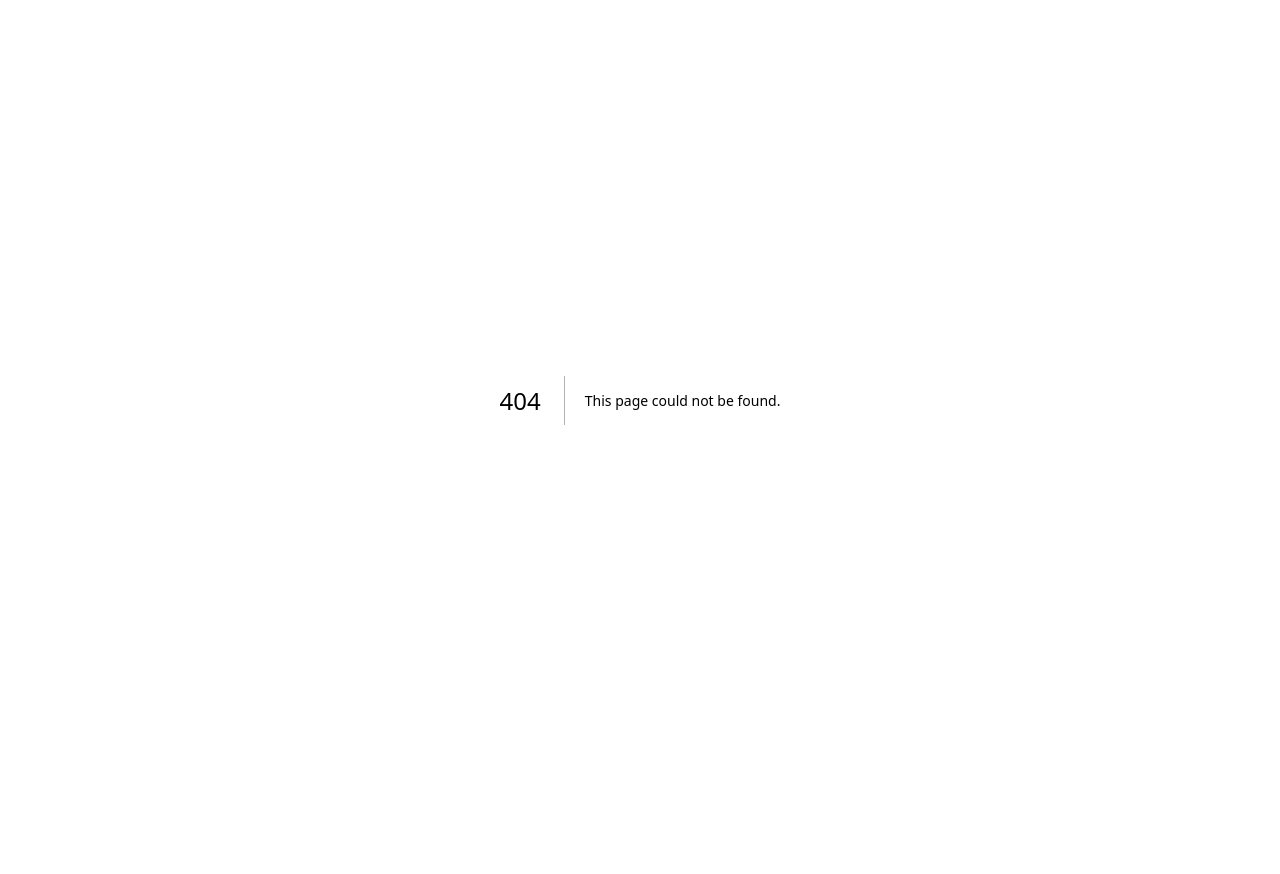
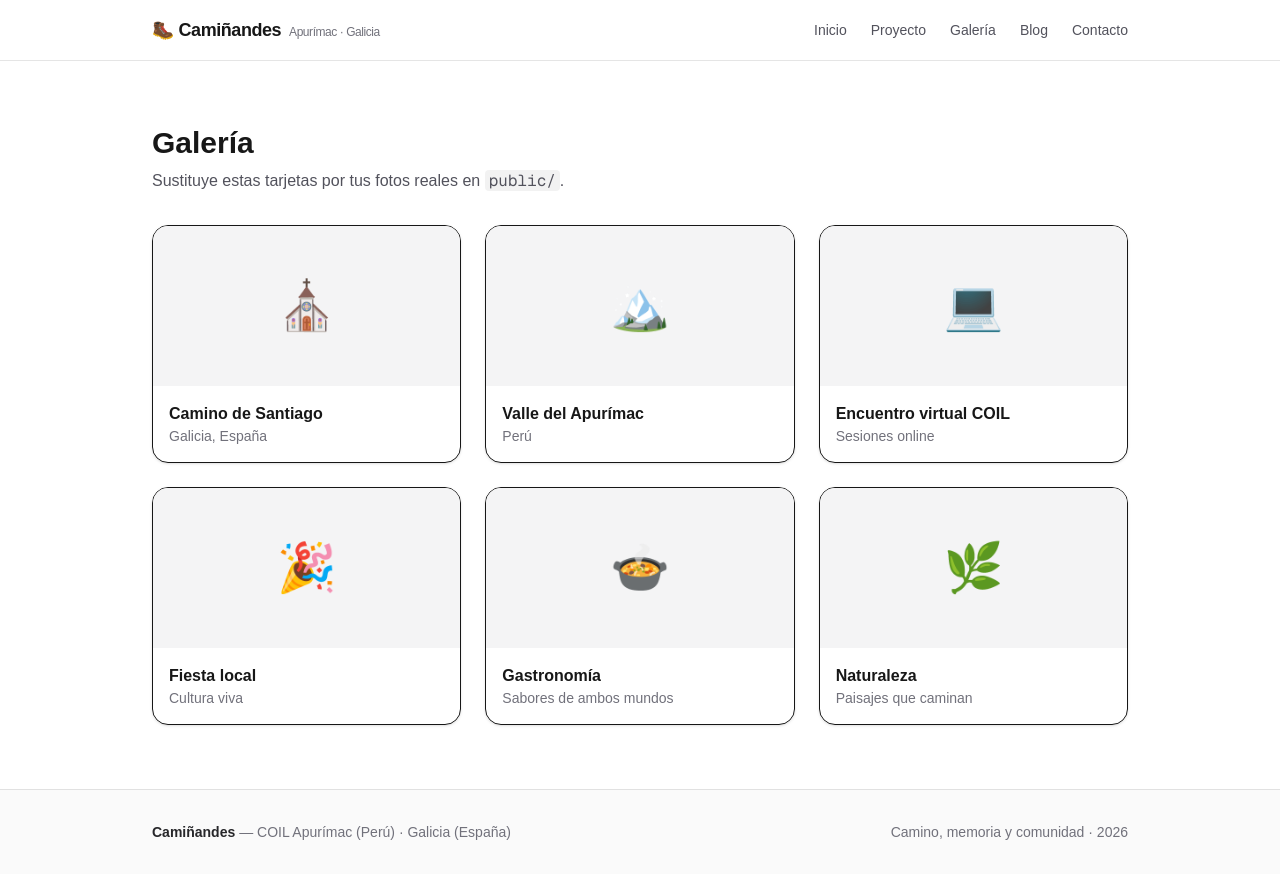
Before and after one commit to dimasII/Cami-andes-web, a Next.js app: page /galeria in a window 1280 px wide. Before the commit this address had no page. Before the commit the page ends 800 px from the top, so only its background shows below. Built offline with nearby package versions, Linux system fonts and the light colour scheme.

Commit message:
Caminandes web: base Next.js + export estatico para Hostinger

```diff
--- /dev/null
+++ b/src/app/contacto/page.tsx
@@ -0,0 +1,32 @@
+export default function Contacto() {
+  return (
+    <div className="mx-auto max-w-xl px-6 py-16">
+      <h1 className="text-3xl font-bold">Contacto</h1>
+      <p className="mt-2 text-zinc-600 dark:text-zinc-300">
+        En hosting compartido no hay backend Node.js, así que usa un formulario
+        externo (Formspree, Google Forms) o tu email.
+      </p>
+      <div className="mt-8 rounded-2xl border p-6">
+        <p className="text-sm">
+          📧 Email del proyecto:{" "}
+          <a
+            className="font-semibold text-emerald-700 underline"
+            href="mailto:info@caminandes.example"
+          >
+            info@caminandes.example
+          </a>
+        </p>
+        <p className="mt-2 text-sm text-zinc-500">
+          Cambia este email por el real en{" "}
+          <code>src/app/contacto/page.tsx</code>
+        </p>
+        <a
+          href="mailto:info@caminandes.example"
+          className="mt-6 inline-block rounded-full bg-emerald-700 px-6 py-3 text-sm font-semibold text-white hover:bg-emerald-800"
+        >
+          Escribir email
+        </a>
+      </div>
+    </div>
+  );
+}
--- /dev/null
+++ b/src/app/galeria/page.tsx
@@ -0,0 +1,36 @@
+const fotos = [
+  { t: "Camino de Santiago", d: "Galicia, España", emoji: "⛪" },
+  { t: "Valle del Apurímac", d: "Perú", emoji: "🏔️" },
+  { t: "Encuentro virtual COIL", d: "Sesiones online", emoji: "💻" },
+  { t: "Fiesta local", d: "Cultura viva", emoji: "🎉" },
+  { t: "Gastronomía", d: "Sabores de ambos mundos", emoji: "🍲" },
+  { t: "Naturaleza", d: "Paisajes que caminan", emoji: "🌿" },
+];
+
+export default function Galeria() {
+  return (
+    <div className="mx-auto max-w-5xl px-6 py-16">
+      <h1 className="text-3xl font-bold">Galería</h1>
+      <p className="mt-2 text-zinc-600 dark:text-zinc-300">
+        Sustituye estas tarjetas por tus fotos reales en{" "}
+        <code className="rounded bg-black/5 px-1">public/</code>.
+      </p>
+      <div className="mt-8 grid gap-6 sm:grid-cols-2 lg:grid-cols-3">
+        {fotos.map((f) => (
+          <figure
+            key={f.t}
+            className="overflow-hidden rounded-2xl border shadow-sm"
+          >
+            <div className="flex h-40 items-center justify-center bg-zinc-100 text-5xl dark:bg-zinc-900">
+              {f.emoji}
+            </div>
+            <figcaption className="p-4">
+              <p className="font-semibold">{f.t}</p>
+              <p className="text-sm text-zinc-500">{f.d}</p>
+            </figcaption>
+          </figure>
+        ))}
+      </div>
+    </div>
+  );
+}
--- a/src/app/layout.tsx
+++ b/src/app/layout.tsx
@@ -12,9 +12,13 @@ const geistMono = Geist_Mono({
   subsets: ["latin"],
 });
 
+import Navbar from "@/components/Navbar";
+import Footer from "@/components/Footer";
+
 export const metadata: Metadata = {
-  title: "Create Next App",
-  description: "Generated by create next app",
+  title: "Camiñandes | COIL Apurímac - Galicia",
+  description:
+    "Proyecto COIL de intercambio cultural entre Apurímac (Perú) y Galicia (España): camino, memoria y comunidad.",
 };
 
 export default function RootLayout({ children }: LayoutProps<"/">) {
@@ -23,7 +27,11 @@ export default function RootLayout({ children }: LayoutProps<"/">) {
       lang="en"
       className={`${geistSans.variable} ${geistMono.variable} h-full antialiased`}
     >
-      <body className="min-h-full flex flex-col">{children}</body>
+      <body className="min-h-full flex flex-col">
+        <Navbar />
+        <main className="flex-1">{children}</main>
+        <Footer />
+      </body>
     </html>
   );
 }
--- a/src/app/page.tsx
+++ b/src/app/page.tsx
@@ -1,69 +1,80 @@
-import Image from "next/image";
+import Link from "next/link";
 
 export default function Home() {
   return (
-    <div className="flex flex-col flex-1 items-center justify-center bg-zinc-50 font-sans dark:bg-black">
-      <main className="flex flex-1 w-full max-w-3xl flex-col items-center justify-between py-32 px-16 bg-white dark:bg-black sm:items-start">
-        <Image
-          className="dark:invert h-5 w-[100px]"
-          src="/next.svg"
-          alt="Next.js logo"
-          width={100}
-          height={20}
-          priority
-        />
-        <div className="flex flex-col items-center gap-6 text-center sm:items-start sm:text-left">
-          <h1 className="max-w-xs text-3xl font-semibold leading-10 tracking-tight text-black dark:text-zinc-50">
-            To get started, edit the{" "}
-            <code className="rounded bg-black/[.06] px-1.5 py-0.5 font-mono text-[0.9em] dark:bg-white/[.08]">
-              page.tsx
-            </code>{" "}
-            file.
-          </h1>
-          <p className="max-w-md text-lg leading-8 text-zinc-600 dark:text-zinc-400">
-            Looking for a starting point or more instructions? Head over to{" "}
-            <a
-              href="https://vercel.com/templates?framework=next.js&utm_source=create-next-app&utm_medium=appdir-template-tw&utm_campaign=create-next-app"
-              className="font-medium text-zinc-950 dark:text-zinc-50"
-            >
-              Templates
-            </a>{" "}
-            or the{" "}
-            <a
-              href="https://nextjs.org/learn?utm_source=create-next-app&utm_medium=appdir-template-tw&utm_campaign=create-next-app"
-              className="font-medium text-zinc-950 dark:text-zinc-50"
-            >
-              Learning
-            </a>{" "}
-            center.
+    <div>
+      {/* HERO */}
+      <section className="bg-gradient-to-b from-emerald-50 to-white px-6 py-20 text-center dark:from-zinc-900 dark:to-black">
+        <p className="mb-4 inline-block rounded-full border px-4 py-1 text-xs font-semibold uppercase tracking-widest text-emerald-700">
+          Proyecto COIL · 2026
+        </p>
+        <h1 className="mx-auto max-w-2xl text-4xl font-bold leading-tight tracking-tight sm:text-5xl">
+          Camiñandes: caminando entre Apurímac y Galicia
+        </h1>
+        <p className="mx-auto mt-4 max-w-xl text-lg text-zinc-600 dark:text-zinc-300">
+          Un intercambio cultural y académico sobre caminos, memoria,
+          territorio e identidad. Del Camino de Santiago a los caminos andinos.
+        </p>
+        <div className="mt-8 flex justify-center gap-4">
+          <Link
+            href="/proyecto/"
+            className="rounded-full bg-emerald-700 px-6 py-3 text-sm font-semibold text-white hover:bg-emerald-800"
+          >
+            Conoce el proyecto
+          </Link>
+          <Link
+            href="/galeria/"
+            className="rounded-full border px-6 py-3 text-sm font-semibold hover:bg-black/5"
+          >
+            Ver galería
+          </Link>
+        </div>
+      </section>
+
+      {/* 3 PILARES */}
+      <section className="mx-auto grid max-w-5xl gap-6 px-6 py-16 sm:grid-cols-3">
+        {[
+          {
+            t: "🥾 Camino",
+            d: "El caminar como práctica cultural: peregrinaje jacobeo y qhapaq ñan andino.",
+          },
+          {
+            t: "🧠 Memoria",
+            d: "Historias orales, archivos y relatos que conectan Galicia y Apurímac.",
+          },
+          {
+            t: "🤝 Comunidad",
+            d: "Estudiantes y docentes creando juntos, a ambos lados del Atlántico.",
+          },
+        ].map((c) => (
+          <article
+            key={c.t}
+            className="rounded-2xl border p-6 shadow-sm transition-shadow hover:shadow-md"
+          >
+            <h2 className="mb-2 text-xl font-bold">{c.t}</h2>
+            <p className="text-sm leading-6 text-zinc-600 dark:text-zinc-300">
+              {c.d}
+            </p>
+          </article>
+        ))}
+      </section>
+
+      {/* CTA */}
+      <section className="mx-auto max-w-5xl px-6 pb-20">
+        <div className="rounded-2xl bg-zinc-950 p-10 text-center text-white">
+          <h2 className="text-2xl font-bold">¿Quieres participar?</h2>
+          <p className="mx-auto mt-2 max-w-md text-sm text-zinc-300">
+            Escríbenos desde la página de contacto o explora el blog con los
+            avances del proyecto.
           </p>
+          <Link
+            href="/contacto/"
+            className="mt-6 inline-block rounded-full bg-white px-6 py-3 text-sm font-semibold text-black hover:bg-zinc-200"
+          >
+            Contactar
+          </Link>
         </div>
-        <div className="flex flex-col gap-4 text-base font-medium sm:flex-row">
-          <a
-            className="flex h-12 w-full items-center justify-center gap-2 rounded-full bg-foreground px-5 text-background transition-colors hover:bg-[#383838] dark:hover:bg-[#ccc] md:w-[158px]"
-            href="https://vercel.com/new?utm_source=create-next-app&utm_medium=appdir-template-tw&utm_campaign=create-next-app"
-            target="_blank"
-            rel="noopener noreferrer"
-          >
-            <Image
-              className="dark:invert h-[14px] w-4"
-              src="/vercel.svg"
-              alt="Vercel logomark"
-              width={16}
-              height={14}
-            />
-            Deploy Now
-          </a>
-          <a
-            className="flex h-12 w-full items-center justify-center rounded-full border border-solid border-black/[.08] px-5 transition-colors hover:border-transparent hover:bg-black/[.04] dark:border-white/[.145] dark:hover:bg-[#1a1a1a] md:w-[158px]"
-            href="https://nextjs.org/docs?utm_source=create-next-app&utm_medium=appdir-template-tw&utm_campaign=create-next-app"
-            target="_blank"
-            rel="noopener noreferrer"
-          >
-            Documentation
-          </a>
-        </div>
-      </main>
+      </section>
     </div>
   );
 }
--- /dev/null
+++ b/src/app/proyecto/page.tsx
@@ -0,0 +1,26 @@
+export default function Proyecto() {
+  return (
+    <div className="mx-auto max-w-3xl px-6 py-16">
+      <h1 className="text-3xl font-bold">El proyecto</h1>
+      <p className="mt-4 leading-7 text-zinc-600 dark:text-zinc-300">
+        <strong>Camiñandes</strong> nace del encuentro entre estudiantes de
+        Apurímac (Perú) y Galicia (España) dentro del programa COIL
+        (Collaborative Online International Learning).
+      </p>
+      <h2 className="mt-10 text-xl font-bold">Objetivos</h2>
+      <ul className="mt-4 list-disc space-y-2 pl-6 text-zinc-600 dark:text-zinc-300">
+        <li>Comparar el Camino de Santiago y los caminos andinos como patrimonio vivo.</li>
+        <li>Recoger testimonios, fotos y relatos de ambas regiones.</li>
+        <li>Crear una web colaborativa como producto final del COIL.</li>
+        <li>Fomentar la competencia intercultural y digital.</li>
+      </ul>
+      <h2 className="mt-10 text-xl font-bold">Ejes temáticos</h2>
+      <ol className="mt-4 list-decimal space-y-2 pl-6 text-zinc-600 dark:text-zinc-300">
+        <li>Territorio y paisaje</li>
+        <li>Memoria y oralidad</li>
+        <li>Fiesta y ritualidad</li>
+        <li>Sostenibilidad y futuro rural</li>
+      </ol>
+    </div>
+  );
+}
--- /dev/null
+++ b/src/components/Footer.tsx
@@ -0,0 +1,13 @@
+export default function Footer() {
+  return (
+    <footer className="border-t border-black/10 bg-zinc-50 dark:bg-zinc-950">
+      <div className="mx-auto flex max-w-5xl flex-col items-center justify-between gap-2 px-6 py-8 text-center text-sm text-zinc-500 sm:flex-row sm:text-left">
+        <p>
+          <strong className="text-zinc-800 dark:text-zinc-100">Camiñandes</strong>{" "}
+          — COIL Apurímac (Perú) · Galicia (España)
+        </p>
+        <p>Camino, memoria y comunidad · 2026</p>
+      </div>
+    </footer>
+  );
+}
--- /dev/null
+++ b/src/components/Navbar.tsx
@@ -0,0 +1,36 @@
+import Link from "next/link";
+
+const links = [
+  { href: "/", label: "Inicio" },
+  { href: "/proyecto/", label: "Proyecto" },
+  { href: "/galeria/", label: "Galería" },
+  { href: "/blog/", label: "Blog" },
+  { href: "/contacto/", label: "Contacto" },
+];
+
+export default function Navbar() {
+  return (
+    <header className="sticky top-0 z-50 border-b border-black/10 bg-white/90 backdrop-blur dark:bg-black/90">
+      <nav className="mx-auto flex max-w-5xl items-center justify-between px-6 py-4">
+        <Link href="/" className="text-lg font-bold tracking-tight">
+          🥾 Camiñandes
+          <span className="ml-2 hidden text-xs font-normal text-zinc-500 sm:inline">
+            Apurímac · Galicia
+          </span>
+        </Link>
+        <ul className="flex gap-4 text-sm font-medium sm:gap-6">
+          {links.map((l) => (
+            <li key={l.href}>
+              <Link
+                href={l.href}
+                className="text-zinc-600 transition-colors hover:text-black dark:text-zinc-300 dark:hover:text-white"
+              >
+                {l.label}
+              </Link>
+            </li>
+          ))}
+        </ul>
+      </nav>
+    </header>
+  );
+}
```
Also changed, not shown: next.config.ts (+6 -3 lines), src/app/blog/page.tsx (added, +41 -0 lines), 2 other files (tests, documents, lock files or other folders).
